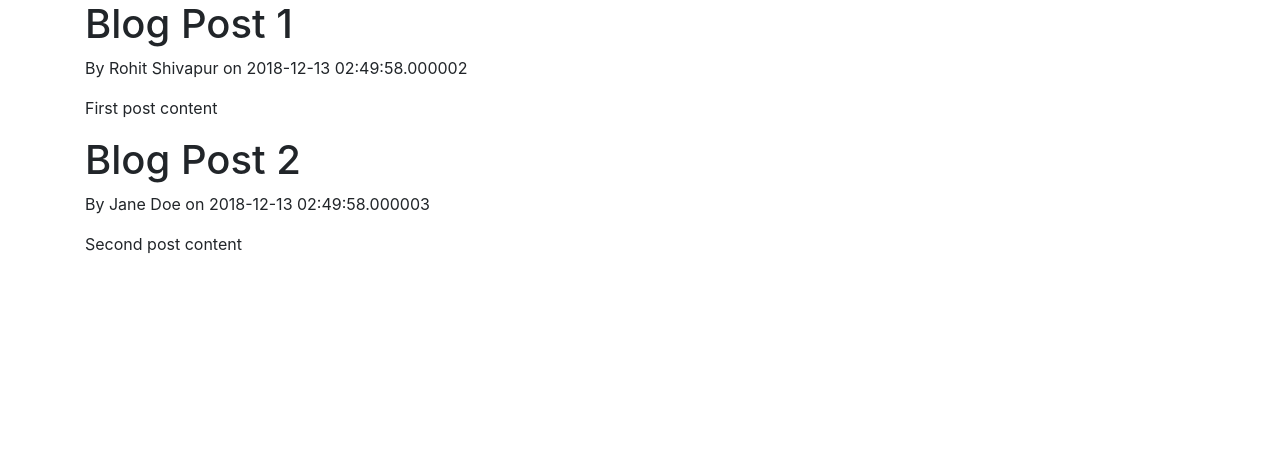
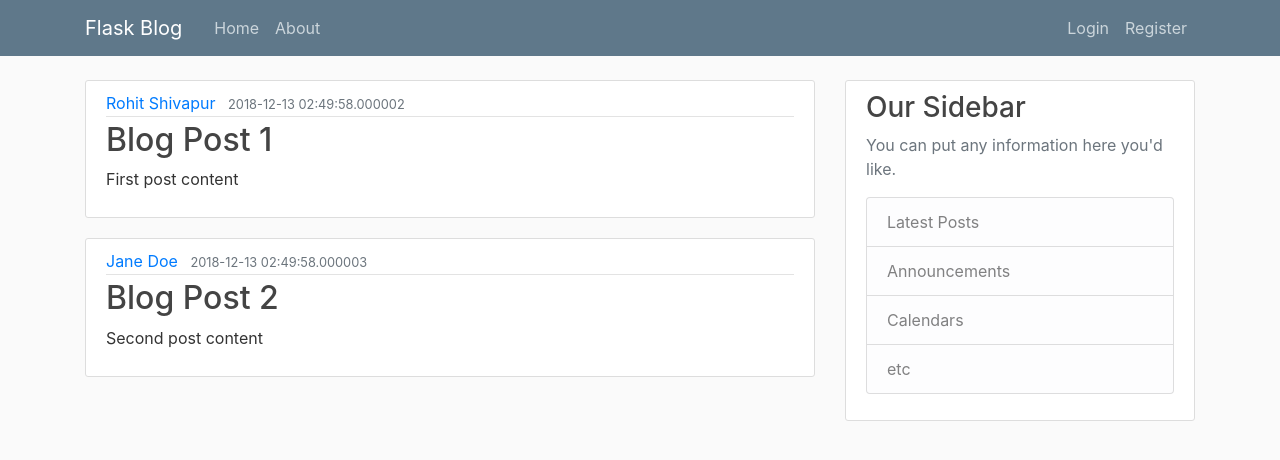
Before and after one commit to rshivapu/flaskblog, a Flask app: page / in a window 1280 px wide. Shown: the top 460 px of the page. Run offline with Flask 2, Linux system fonts and the light colour scheme; some libraries are stand-ins or nearby versions.

Commit message:
setting up with sqlqlchemy, creating classes for db, and validating forms

```diff
--- a/flaskblog.py
+++ b/flaskblog.py
@@ -1,6 +1,34 @@
-from flask import Flask, render_template
+from flask import Flask, render_template, url_for, flash, redirect
+from flask_sqlalchemy import SQLAlchemy
+from forms import RegistrationForm,LoginForm
 import datetime
+
+
 app = Flask(__name__)
+app.config['SECRET_KEY'] = '231cc16d13eb5311d1e568b3de141393'
+app.config['SQLALCHEMY_DATABASE_URI'] = 'sqlite:///site.db'
+db = SQLAlchemy(app)
+
+class User(db.Model):
+    id = db.Column(db.Integer, primary_key=True)
+    username = db.Column(db.String(20), unique=True, nullable=False)
+    email = db.Column(db.String(120), unique=True, nullable=False)
+    image_file = db.Column(db.String(20), nullable=False, default='default.jpg')
+    password = db.Column(db.String(60), nullable=False)
+    posts = db.relationship('Post', backref='author', lazy=True)
+
+    def __repr__(self):
+        return f"User('{self.username}','{self.email}','{self.image_file}')"
+
+class Post(db.Model):
+    id = db.Column(db.Integer, primary_key=True)
+    title = db.Column(db.String(100), unique=True, nullable=False)
+    date_posted = db.Column(db.DateTime, nullable=False, default=datetime.datetime.utcnow)
+    content = db.Column(db.Text, nullable=False)
+    user_id = db.Column(db.Integer, db.ForeignKey('user.id'), nullable=False)
+
+    def __repr__(self):
+        return f"Post('{self.title}','{self.date_posted}')"
 
 posts = [
     {
@@ -20,13 +48,32 @@ posts = [
 
 @app.route("/")
 @app.route("/home")
-def hello():
+def home():
     return render_template('home.html', posts=posts)
 
 @app.route("/about")
 def about():
     return render_template('about.html', title='About')
 
+@app.route("/register", methods=['GET', 'POST'])
+def register():
+    form = RegistrationForm()
+    if form.validate_on_submit():
+        flash(f'Acount creadted for {form.username.data}!', 'success')
+        return redirect(url_for("home"))
+    return render_template('register.html', title='Register', form=form)
+
+@app.route("/login", methods=['GET', 'POST'])
+def login():
+    form = LoginForm()
+    if form.validate_on_submit():
+        if form.email.data == "admin@blog.com" and form.password.data == "password":
+            flash('You have been logged in!', 'success')
+            return redirect(url_for('home'))
+        else:
+            flash("Login Unsuccessful. Please check username and password", "danger")
+    return render_template('login.html', title='Login', form=form)
+
 
 if __name__ == '__main__':
     app.run(debug=True)
--- a/templates/home.html
+++ b/templates/home.html
@@ -1,10 +1,15 @@
 {% extends "layout.html" %}
 {% block content %}
     {%for post in posts %}
-        <h1>{{post.title}}</h1>
-        <p>
-            By {{post.author}} on {{post.date_posted}}
-        </p>
-        <p>{{ post.content }}  </p>
+    <article class="media content-section">
+            <div class="media-body">
+              <div class="article-metadata">
+                <a class="mr-2" href="#">{{ post.author }}</a>
+                <small class="text-muted">{{ post.date_posted }}</small>
+              </div>
+              <h2><a class="article-title" href="#">{{ post.title }}</a></h2>
+              <p class="article-content">{{ post.content }}</p>
+            </div>
+    </article>
     {% endfor %}
 {% endblock content %}
--- a/templates/layout.html
+++ b/templates/layout.html
@@ -7,6 +7,8 @@
         <!-- Bootstrap CSS -->
         <link rel="stylesheet" href="https://maxcdn.bootstrapcdn.com/bootstrap/4.0.0/css/bootstrap.min.css" integrity="sha384-Gn5384xqQ1aoWXA+058RXPxPg6fy4IWvTNh0E263XmFcJlSAwiGgFAW/dAiS6JXm" crossorigin="anonymous">
 
+        <link rel="stylesheet" type="text/css" href="{{url_for('static', filename='main.css')}}">
+
         {% if title %}
         <title> Flask Blog - {{ title }}</title>
         {% else %}
@@ -15,9 +17,56 @@
 
     </head>
     <body>
-        <div class="container">
-                {% block content %}{% endblock %}
-        </div>
+            <header class="site-header">
+                <nav class="navbar navbar-expand-md navbar-dark bg-steel fixed-top">
+                    <div class="container">
+                    <a class="navbar-brand mr-4" href="/">Flask Blog</a>
+                    <button class="navbar-toggler" type="button" data-toggle="collapse" data-target="#navbarToggle" aria-controls="navbarToggle" aria-expanded="false" aria-label="Toggle navigation">
+                        <span class="navbar-toggler-icon"></span>
+                    </button>
+                    <div class="collapse navbar-collapse" id="navbarToggle">
+                        <div class="navbar-nav mr-auto">
+                        <a class="nav-item nav-link" href="{{ url_for('home') }}">Home</a>
+                        <a class="nav-item nav-link" href="{{ url_for('about') }}">About</a>
+                        </div>
+                        <!-- Navbar Right Side -->
+                        <div class="navbar-nav">
+                        <a class="nav-item nav-link" href="{{ url_for('login') }}">Login</a>
+                        <a class="nav-item nav-link" href="{{ url_for('register') }}">Register</a>
+                        </div>
+                    </div>
+                    </div>
+                </nav>
+            </header>
+            <main role="main" class="container">
+                    <div class="row">
+                      <div class="col-md-8">
+                         {% with messages = get_flashed_messages(with_categories=true) %}
+                            {% if messages %}
+                                {% for category,message in messages %}
+                                <div class="alert alert-{{ catergory }}">
+                                    {{ message }}
+                                </div>
+                                {% endfor %}
+                            {% endif %}
+                          {% endwith %}
+                        {% block content %}{% endblock %}
+                      </div>
+                      <div class="col-md-4">
+                        <div class="content-section">
+                          <h3>Our Sidebar</h3>
+                          <p class='text-muted'>You can put any information here you'd like.
+                            <ul class="list-group">
+                              <li class="list-group-item list-group-item-light">Latest Posts</li>
+                              <li class="list-group-item list-group-item-light">Announcements</li>
+                              <li class="list-group-item list-group-item-light">Calendars</li>
+                              <li class="list-group-item list-group-item-light">etc</li>
+                            </ul>
+                          </p>
+                        </div>
+                      </div>
+                    </div>
+                  </main>
 
         <!-- Optional JavaScript -->
         <!-- jQuery first, then Popper.js, then Bootstrap JS -->
```
Also changed, not shown: 1 other file.
